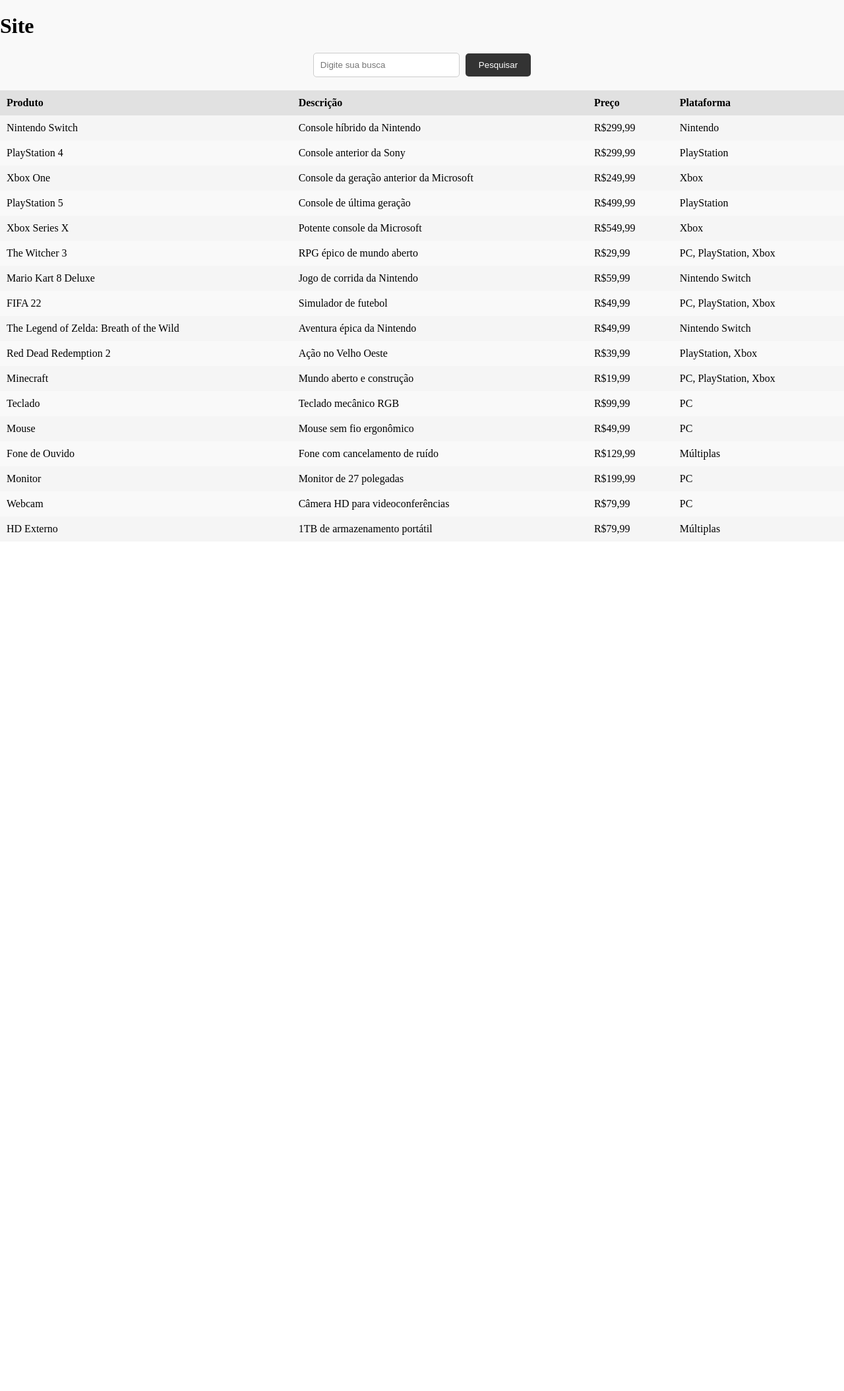
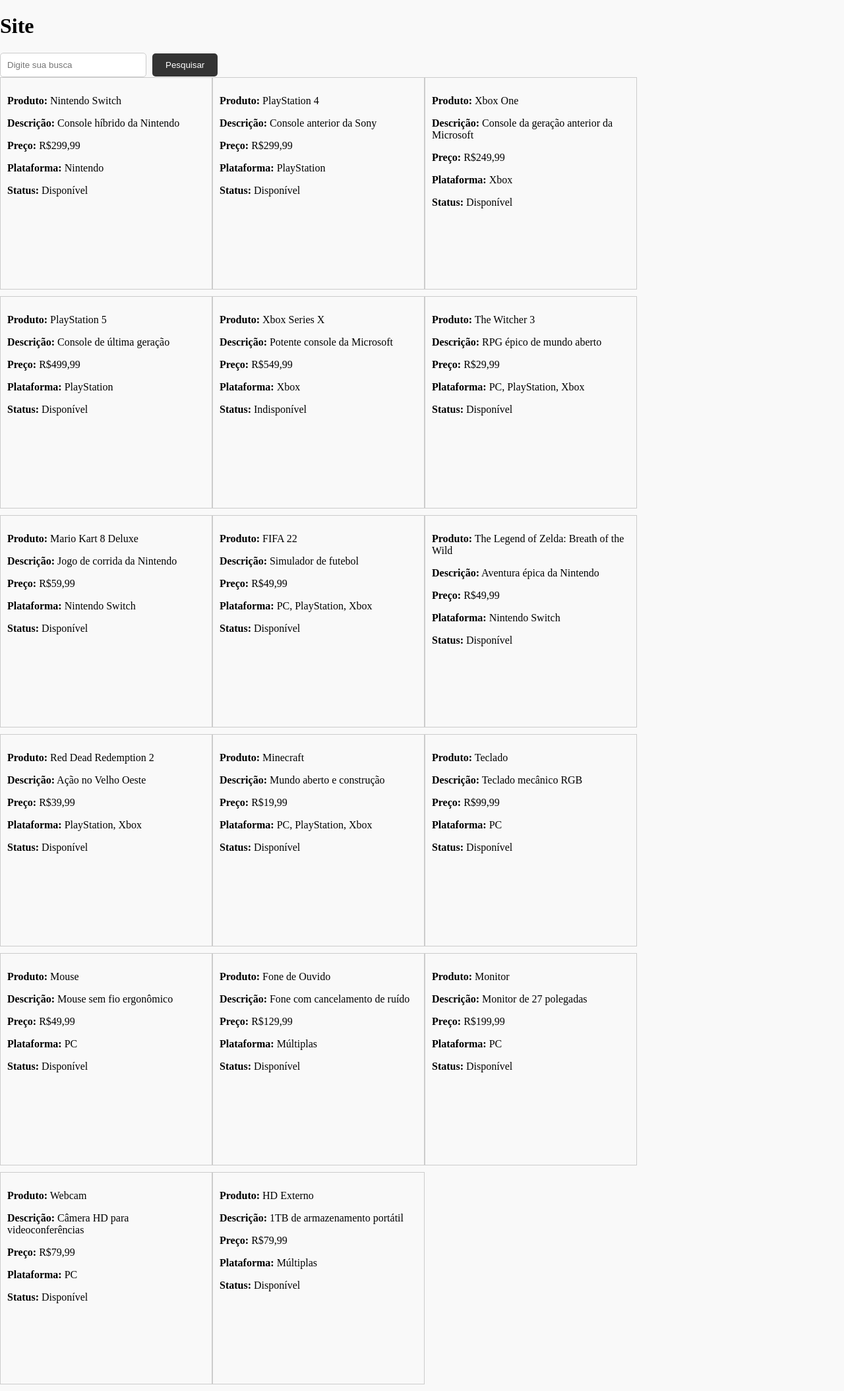
Before and after one commit to ZeckBorges/PHP-CRUD-MVC, a PHP site: page /home in a window 1280 px wide. Shown: the part 38-2147 px from the top of the page at 66% size. Before the commit the page ends 849 px from the top, so only its background shows below. Run offline with PHP 8.4, Linux system fonts and the light colour scheme; data comes from the database, SQL or seed files in the repository.

Commit message:
Criando grid de produtos

```diff
--- a/App/View/modules/Produtos/Home.php
+++ b/App/View/modules/Produtos/Home.php
@@ -2,6 +2,21 @@
 <html>
     <head>
     <link rel="stylesheet" href="../../../Style/home.css">
+
+    <style>
+        .produto {
+            width: 300px;
+            height: 300px;
+            border: 1px solid #ccc;
+            padding: 10px;
+            margin-bottom: 10px;
+        }
+
+        .produtos {
+            display: flex;
+            flex-wrap: wrap
+        }
+    </style>
 
     </head>
     <body>
@@ -12,22 +27,23 @@
             <button type="submit">Pesquisar</button>
         </form>
 
-        <table>
-            <tr>
-                <th>Produto</th>
-                <th>Descrição</th>
-                <th>Preço</th>
-                <th>Plataforma</th>
-            </tr>
-
+        <div class="produtos">
             <?php foreach($model->rows as $item): ?>
-                <tr>
-                    <td><?= $item->nome ?></td>
-                    <td><?= $item->descricao ?></td>
-                    <td>R$<?= number_format($item->preco, 2, ",",".") ?></td>
-                    <td><?= $item->plataforma ?></td>
-                </tr>
+                <div class="produto">
+                    <p><strong>Produto:</strong> <?= $item->nome ?></p>
+                    <p><strong>Descrição:</strong> <?= $item->descricao ?></p>
+                    <p><strong>Preço:</strong> R$<?= number_format($item->preco, 2, ",",".") ?></p>
+                    <p><strong>Plataforma:</strong> <?= $item->plataforma ?></p>
+                    <p>
+                        <?php if ($item->quantidade > 0): ?>
+                            <strong>Status:</strong> Disponível
+                        <?php else: ?>
+                            <strong>Status:</strong> Indisponível
+                        <?php endif; ?>
+                    </p>
+                </div>
             <?php endforeach ?>
+        </div>
 
 
             <?php if(count($model->rows) == 0): ?>
@@ -39,34 +55,30 @@
         </table>
 
         <script>
-            const inputFiltro = document.getElementById('formPesquisa');
+            const formPesquisa = document.getElementById('formPesquisa');
+            const produtos = document.querySelectorAll('.produto');
 
-            inputFiltro.addEventListener('submit', function(event) {
+            formPesquisa.addEventListener('submit', function(event) {
+                event.preventDefault();
+                const filtro = document.getElementById('inputFiltro').value.toUpperCase();
 
-                event.preventDefault();
+                produtos.forEach(produto => {
+                    const camposProduto = produto.querySelectorAll('p');
+                    let encontrouFiltro = false;
 
-                const filtro = document.getElementById('inputFiltro').value.toUpperCase();
-                const tabela = document.querySelector('table');
-                const linhas = tabela.getElementsByTagName('tr');
-
-                for (let i = 1; i < linhas.length; i++) {
-                    const celulas = linhas[i].getElementsByTagName('td');
-
-                    let encontrouFiltro = false;
-                    for (let j = 0; j < celulas.length; j++) {
-                        const textoCelula = celulas[j].textContent || celulas[j].innerText;
-                        if (textoCelula.toUpperCase().indexOf(filtro) > -1) {
+                    camposProduto.forEach(campo => {
+                        const textoCampo = campo.textContent || campo.innerText;
+                        if (textoCampo.toUpperCase().indexOf(filtro) > -1) {
                             encontrouFiltro = true;
-                            break;
                         }
-                    }
+                    });
 
                     if (encontrouFiltro) {
-                        linhas[i].style.display = '';
+                        produto.style.display = '';
                     } else {
-                        linhas[i].style.display = 'none';
+                        produto.style.display = 'none';
                     }
-                }
+                });
             });
         </script>
     </body>
--- a/App/index.php
+++ b/App/index.php
@@ -38,7 +38,7 @@
 
         form {
             margin-top: 20px;
-            text-align: center;
+            /*text-align: center;*/
         }
 
         input[type="text"] {
```
